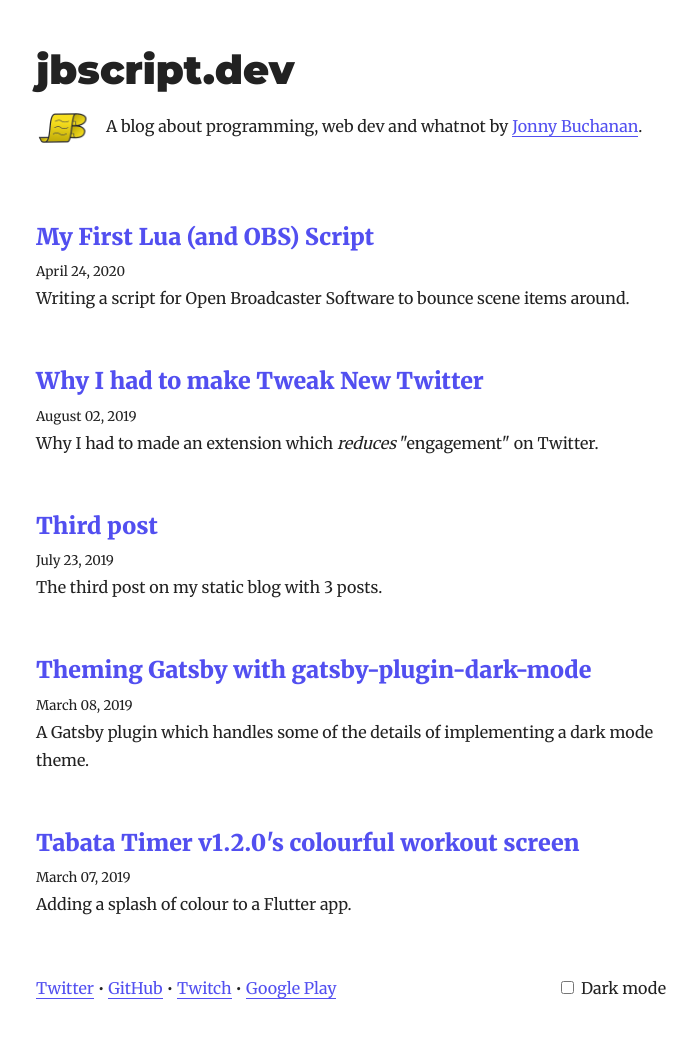
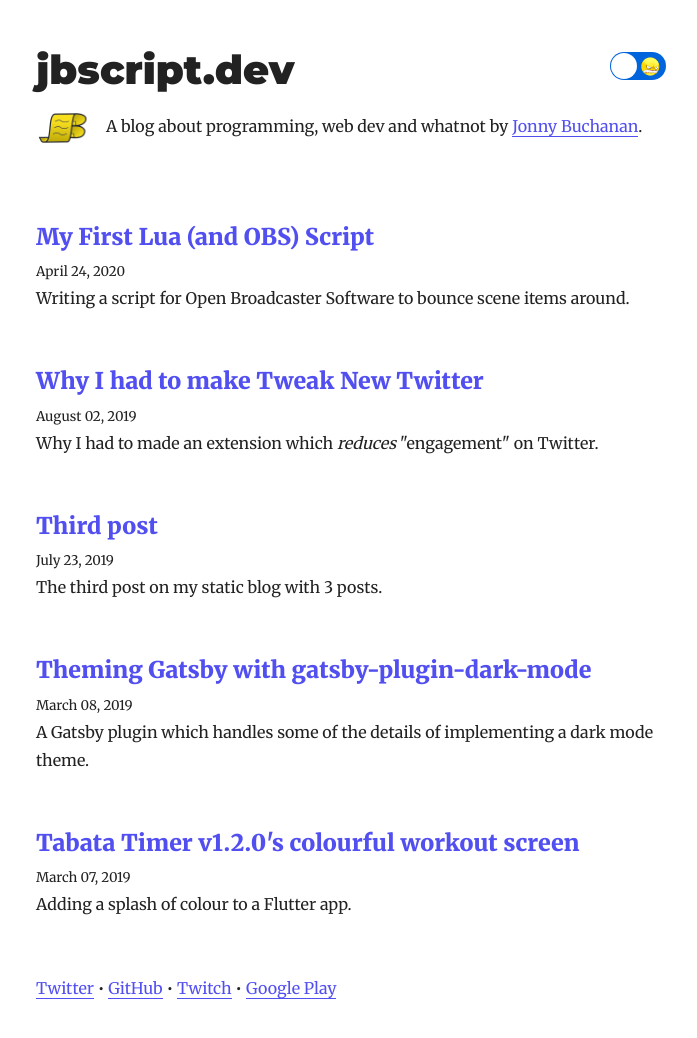
Before and after one commit to insin/jbscript.dev, a Gatsby site: page / in a window 1280 px wide. Shown: the whole page, without its empty margins (289-986 px from the left). Built offline with nearby package versions, Linux system fonts and the light colour scheme; Gatsby itself is replaced by a stand-in of ours; some packages are replaced by stand-ins of ours.

Commit message:
Move dark mode toggle to the header and add a switch component

```diff
--- a/package.json
+++ b/package.json
@@ -30,6 +30,7 @@
     "react": "^16.13.1",
     "react-dom": "^16.13.1",
     "react-helmet": "^6.0.0",
+    "react-switch": "^5.0.1",
     "react-typography": "^0.16.19",
     "typeface-merriweather": "0.0.72",
     "typeface-montserrat": "0.0.75",
--- a/src/components/Footer.js
+++ b/src/components/Footer.js
@@ -1,6 +1,4 @@
 import React from 'react'
-import { ThemeToggler } from 'gatsby-plugin-dark-mode'
-import { Helmet } from 'react-helmet'
 
 import { rhythm } from '../utils/typography'
 
@@ -48,30 +46,6 @@
             </a>
           </span>
         )}
-        <ThemeToggler>
-          {({ theme, toggleTheme }) => (
-            <React.Fragment>
-              <Helmet
-                meta={[
-                  {
-                    name: 'theme-color',
-                    content: theme === 'dark' ? '#282828' : '#f0da4f',
-                  },
-                ]}
-              />
-              <label style={{ float: 'right' }}>
-                <input
-                  type="checkbox"
-                  onChange={(e) =>
-                    toggleTheme(e.target.checked ? 'dark' : 'light')
-                  }
-                  checked={theme === 'dark'}
-                />{' '}
-                Dark mode
-              </label>
-            </React.Fragment>
-          )}
-        </ThemeToggler>
       </footer>
     )
   }
--- a/src/components/Layout.js
+++ b/src/components/Layout.js
@@ -1,15 +1,19 @@
 import React from 'react'
 import { Link } from 'gatsby'
+import { ThemeToggler } from 'gatsby-plugin-dark-mode'
+import Switch from 'react-switch'
+import { Helmet } from 'react-helmet'
 
+import moon from '../img/moon.png'
+import sun from '../img/sun.png'
 import { rhythm, scale } from '../utils/typography'
 
 class Layout extends React.Component {
   renderHeader() {
     const { location, title } = this.props
     const rootPath = `${__PATH_PREFIX__}/`
-
-    if (location.pathname === rootPath) {
-      return (
+    const heading =
+      location.pathname === rootPath ? (
         <h1
           style={{
             ...scale(1),
@@ -28,9 +32,7 @@
             {title}
           </Link>
         </h1>
-      )
-    } else {
-      return (
+      ) : (
         <h3
           style={{
             fontFamily: `Montserrat, sans-serif`,
@@ -50,7 +52,65 @@
           </Link>
         </h3>
       )
-    }
+    return (
+      <div
+        style={{
+          display: 'flex',
+          justifyContent: 'space-between',
+          alignItems: 'center',
+        }}
+      >
+        {heading}
+        <ThemeToggler>
+          {({ theme, toggleTheme }) => {
+            let isDarkMode =
+              (typeof window !== 'undefined' ? window['__theme'] : theme) ===
+              'dark'
+            return (
+              <React.Fragment>
+                <Helmet
+                  meta={[
+                    {
+                      name: 'theme-color',
+                      content: isDarkMode ? '#282828' : '#f0da4f',
+                    },
+                  ]}
+                />
+                <label htmlFor="toggleDarkMode">
+                  <Switch
+                    aria-label="Toggle dark mode"
+                    id="toggleDarkMode"
+                    onColor="#000"
+                    offColor="#0064dd"
+                    onHandleColor="#fff"
+                    offHandleColor="#fff"
+                    checkedIcon={
+                      <img
+                        src={moon}
+                        style={{ height: 28, marginBottom: 0 }}
+                        alt=""
+                      />
+                    }
+                    uncheckedIcon={
+                      <img
+                        src={sun}
+                        style={{ height: 29, marginBottom: 0 }}
+                        alt=""
+                      />
+                    }
+                    activeBoxShadow={'0 0 2px 3px #f0da4f'}
+                    onChange={(checked) =>
+                      toggleTheme(checked ? 'dark' : 'light')
+                    }
+                    checked={isDarkMode}
+                  />
+                </label>
+              </React.Fragment>
+            )
+          }}
+        </ThemeToggler>
+      </div>
+    )
   }
 
   render() {
```
Also changed, not shown: src/img/moon.png (added), src/img/sun.png (added).
